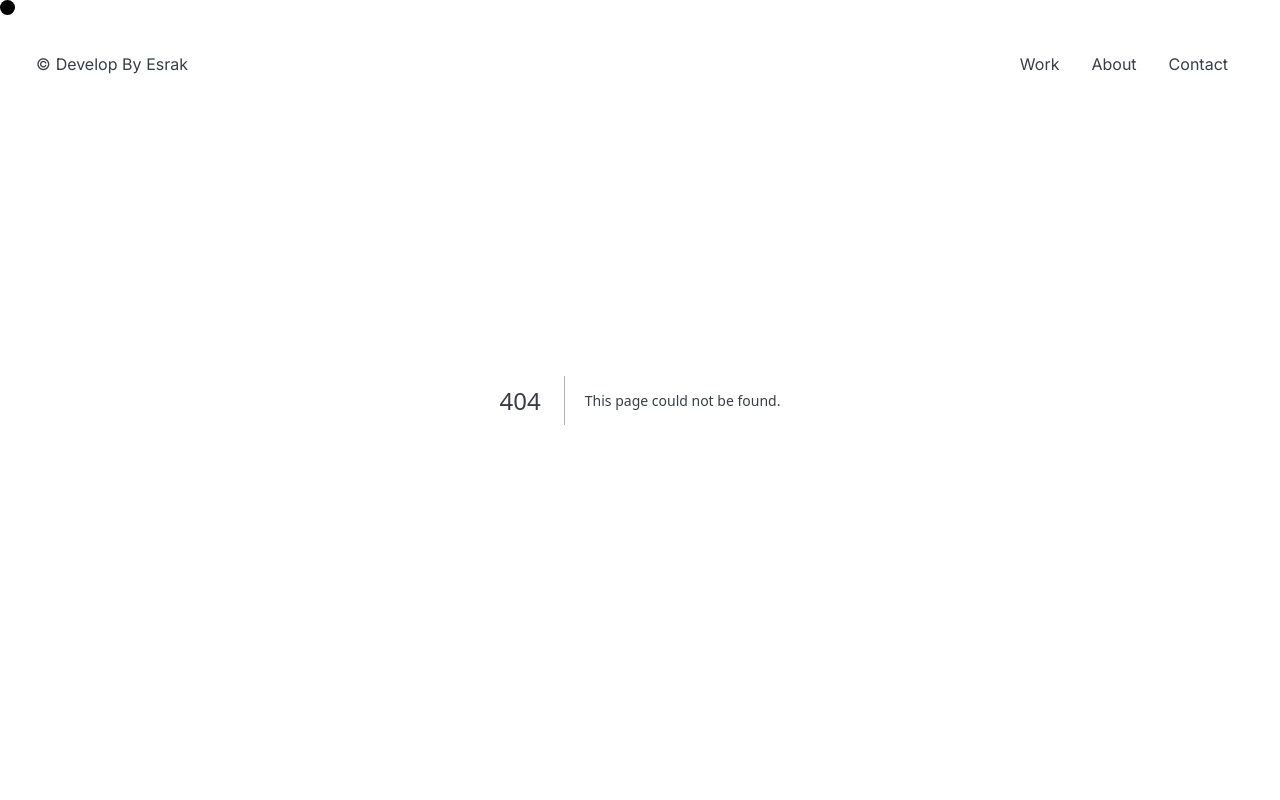
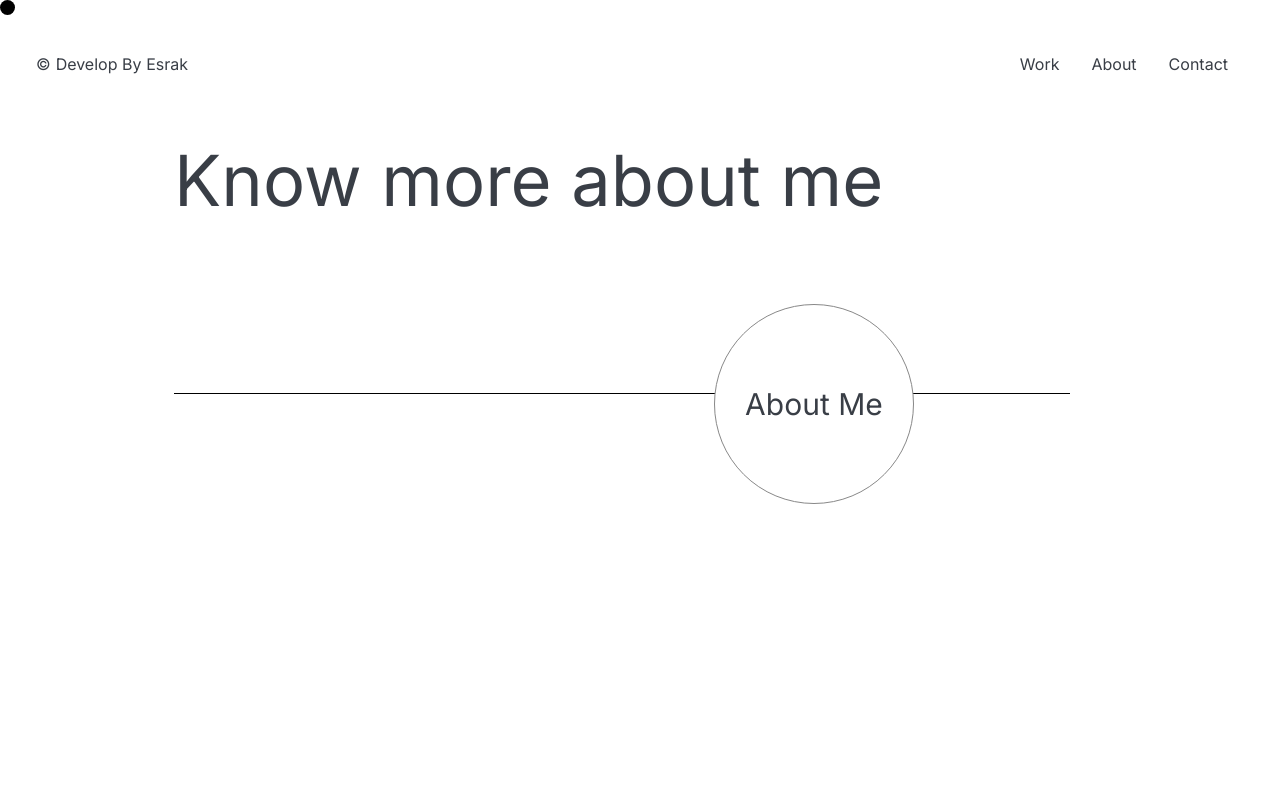
Before and after one commit to EsrakFahim/Esrak_Fahim, a Next.js app: page /about in a window 1280 px wide. Before the commit this address had no page. Shown: the top 800 px of the page. Built offline with nearby package versions, Linux system fonts and the light colour scheme.

Commit message:
Refactor ButtonAmin component for improved clarity and styling

```diff
--- a/app/AnimComponents/ButtonAmin/ButtonAmin.js
+++ b/app/AnimComponents/ButtonAmin/ButtonAmin.js
@@ -2,44 +2,67 @@
 
 import gsap from "gsap";
 import React, { useEffect, useRef } from "react";
-import './ButtonAmin.scss'
+import "./ButtonAmin.scss";
 import Magnet from "../Magnet/Magnet";
 
-const ButtonAmin = ({ children, background = "#455ce9",rounded, ...attributes  }) => {
+const ButtonAmin = ({
+      children,
+      background = "#455ce9",
+      rounded,
+      width = "100px",
+      height = "100px",
+      buttonBg = "transparent",
+      ...attributes
+}) => {
       const circle = useRef(null);
       let timeLine = useRef(null);
       let timeoutId = null;
-      useEffect(()=>{
+      useEffect(() => {
             timeLine.current = gsap.timeline({ paused: true });
             timeLine.current
-            .to(circle.current, {
-                  top:"-25%",
-                  width:"150%",
-                  duration:0.5,
-                  ease:"power3.in"
-            },"enter")
-            .to(circle.current, {
-                  top:"-150%",
-                  width:"150%",
-                  duration:0.5,
-            },"exit");
-      },[])
+                  .to(
+                        circle.current,
+                        {
+                              top: "-25%",
+                              width: "150%",
+                              duration: 0.5,
+                              ease: "power3.in",
+                        },
+                        "enter"
+                  )
+                  .to(
+                        circle.current,
+                        {
+                              top: "-150%",
+                              width: "150%",
+                              duration: 0.5,
+                        },
+                        "exit"
+                  );
+      }, []);
 
       const manageMouseEnter = () => {
-            if(timeoutId) clearInterval(timeoutId);
-            timeLine.current.tweenFromTo('enter','exit')
-      }
+            if (timeoutId) clearInterval(timeoutId);
+            timeLine.current.tweenFromTo("enter", "exit");
+      };
       const manageMouseLeave = () => {
-            timeoutId = setTimeout(()=>{
+            timeoutId = setTimeout(() => {
                   timeLine.current.play();
-            },300)
-      }
+            }, 300);
+      };
 
       return (
             <Magnet>
                   <div
-                        className={`roundedButton ${rounded ? "roundedCircle" : "capsule"}`}
-                        style={{ overflow: "hidden" }}
+                        className={`roundedButton  ${
+                              rounded ? "roundedCircle" : "capsule"
+                        }`}
+                        style={{
+                              overflow: "hidden",
+                              width,
+                              height,
+                              background: buttonBg,
+                        }}
                         onMouseEnter={() => manageMouseEnter()}
                         onMouseLeave={() => manageMouseLeave()}
                         {...attributes}
--- a/app/AnimComponents/ButtonAmin/ButtonAmin.scss
+++ b/app/AnimComponents/ButtonAmin/ButtonAmin.scss
@@ -25,8 +25,8 @@
 }
 
 .roundedCircle {
-      width: 80px;
-      height: 80px;
+      // width: 80px;
+      // height: 80px;
       padding: 20px;
       border-radius: 99999999999px;
 }
--- /dev/null
+++ b/app/AnimComponents/CurveLine/CurveLine.js
@@ -0,0 +1,85 @@
+"use client";
+
+import { useRef, useEffect } from "react";
+import "./CurveLine.scss";
+
+export default function CurveLine() {
+      const path = useRef(null);
+      let progress = 0;
+      let x = 0.5;
+      let time = Math.PI / 2;
+      let reqId = null;
+
+      useEffect(() => {
+            setPath(progress);
+      }, []);
+
+      const setPath = (progress) => {
+            const width = window.innerWidth * 0.7;
+            path.current.setAttributeNS(
+                  null,
+                  "d",
+                  `M0 250 Q${width * x} ${250 + progress}, ${width} 250`
+            );
+      };
+
+      const lerp = (x, y, a) => x * (1 - a) + y * a;
+
+      const manageMouseEnter = () => {
+            if (reqId) {
+                  cancelAnimationFrame(reqId);
+                  resetAnimation();
+            }
+      };
+
+      const manageMouseMove = (e) => {
+            const { movementY, clientX } = e;
+            const pathBound = path.current.getBoundingClientRect();
+            x = (clientX - pathBound.left) / pathBound.width;
+            progress += movementY;
+            setPath(progress);
+      };
+
+      const manageMouseLeave = () => {
+            animateOut();
+      };
+
+      const animateOut = () => {
+            const newProgress = progress * Math.sin(time);
+            progress = lerp(progress, 0, 0.025);
+            time += 0.2;
+            setPath(newProgress);
+            if (Math.abs(progress) > 0.75) {
+                  reqId = requestAnimationFrame(animateOut);
+            } else {
+                  resetAnimation();
+            }
+      };
+
+      const resetAnimation = () => {
+            time = Math.PI / 2;
+            progress = 0;
+      };
+
+      return (
+            <div className="w-full">
+                  <div className="line">
+                        <div
+                              onMouseEnter={() => {
+                                    manageMouseEnter();
+                              }}
+                              onMouseMove={(e) => {
+                                    manageMouseMove(e);
+                              }}
+                              onMouseLeave={() => {
+                                    manageMouseLeave();
+                              }}
+                              className="box "
+                        ></div>
+                        <svg>
+                              <path ref={path}></path>
+                        </svg>
+                  </div>
+            </div>
+      );
+}
--- /dev/null
+++ b/app/AnimComponents/CurveLine/CurveLine.scss
@@ -0,0 +1,32 @@
+.line {
+      height: 1px;
+      margin-bottom: 20px;
+      width: 100%;
+      position: relative;
+}
+
+.line svg {
+      width: 100%;
+      height: 500px;
+      position: absolute;
+      top: -250px;
+}
+
+.line svg path {
+      stroke: black;
+      stroke-width: 1px;
+      fill: none;
+}
+
+.line .box {
+      height: 40px;
+      width: 100%;
+      position: relative;
+      top: -20px;
+      z-index: 1;
+}
+
+.line .box:hover {
+      height: 500px;
+      top: -250px;
+}
--- a/app/AnimComponents/TextSlider/TextSlider.js
+++ b/app/AnimComponents/TextSlider/TextSlider.js
@@ -49,7 +49,7 @@ const TextSlider = ({ text, direction }) => {
       return (
             <div
                   ref={slider}
-                  className="slider flex items-center w-fit whitespace-nowrap text-[20vmax] font-black uppercase leading-[0.75]"
+                  className="slider flex items-center w-fit whitespace-nowrap text-[21vmax] font-black uppercase leading-[0.75]"
             >
                   <span ref={firstText}>{text}</span>
                   <span ref={secondText}>{text}</span>
--- a/app/Hooks/ScrollAnim/useScrollAnim.js
+++ b/app/Hooks/ScrollAnim/useScrollAnim.js
@@ -6,7 +6,7 @@ import { useEffect } from "react";
 const useSmoothScroll = () => {
       useEffect(() => {
             const lenis = new Lenis({
-                  duration: 1.5, // Adjust this value to control the scroll duration
+                  duration: 1, // Adjust this value to control the scroll duration
                   easing: (t) => t * (2 - t), // Adjust the easing function to control the scroll easing
                   smooth: true, // Enable smooth scrolling
             });
--- /dev/null
+++ b/app/about/page.js
@@ -0,0 +1,40 @@
+import React from "react";
+import CurveLine from "../AnimComponents/CurveLine/CurveLine";
+import ButtonAmin from "../AnimComponents/ButtonAmin/ButtonAmin";
+
+const page = () => {
+      return (
+            <div className="min-h-screen ">
+                  <div
+                        style={{
+                              padding: "0px calc(clamp(2.5em, 8vw, 8em) * 1.7)",
+                        }}
+                  >
+                        <div className="">
+                              <h1 className="text-[5.5vw] ">
+                                    Know more about me
+                              </h1>
+                        </div>
+                        <div className="relative my-5 h-[300px]  ">
+                              <div className="absolute top-1/2 -translate-y-1/2 w-full">
+                                    <CurveLine />
+                              </div>
+                              <div className="flex justify-end absolute top-1/2 -translate-y-1/2 right-48 ">
+                                    <ButtonAmin
+                                          rounded={true}
+                                          width="200px"
+                                          height="200px"
+                                          buttonBg="white"
+                                    >
+                                          <span className="flex items-center justify-center text-3xl ">
+                                                About Me
+                                          </span>
+                                    </ButtonAmin>
+                              </div>
+                        </div>
+                  </div>
+            </div>
+      );
+};
+
+export default page;
--- a/app/layout.js
+++ b/app/layout.js
@@ -18,7 +18,7 @@ export default function RootLayout({ children }) {
                         className={`${inter.className} bg-primary text-TextPrimary`}
                   >
                         <NavBar />
-                        {children}
+                        <div className="mt-32">{children}</div>
                         <Contact />
                         <Cursor />
                   </body>
--- a/app/work/page.js
+++ b/app/work/page.js
@@ -116,7 +116,7 @@ const Page = () => {
       };
 
       return (
-            <div className="min-h-screen mt-32">
+            <div className="min-h-screen ">
                   <div
                         style={{
                               padding: "0px calc(clamp(2.5em, 8vw, 8em) * 1.7)",
```
Also changed, not shown: app/page.js (+0 -18 lines).
